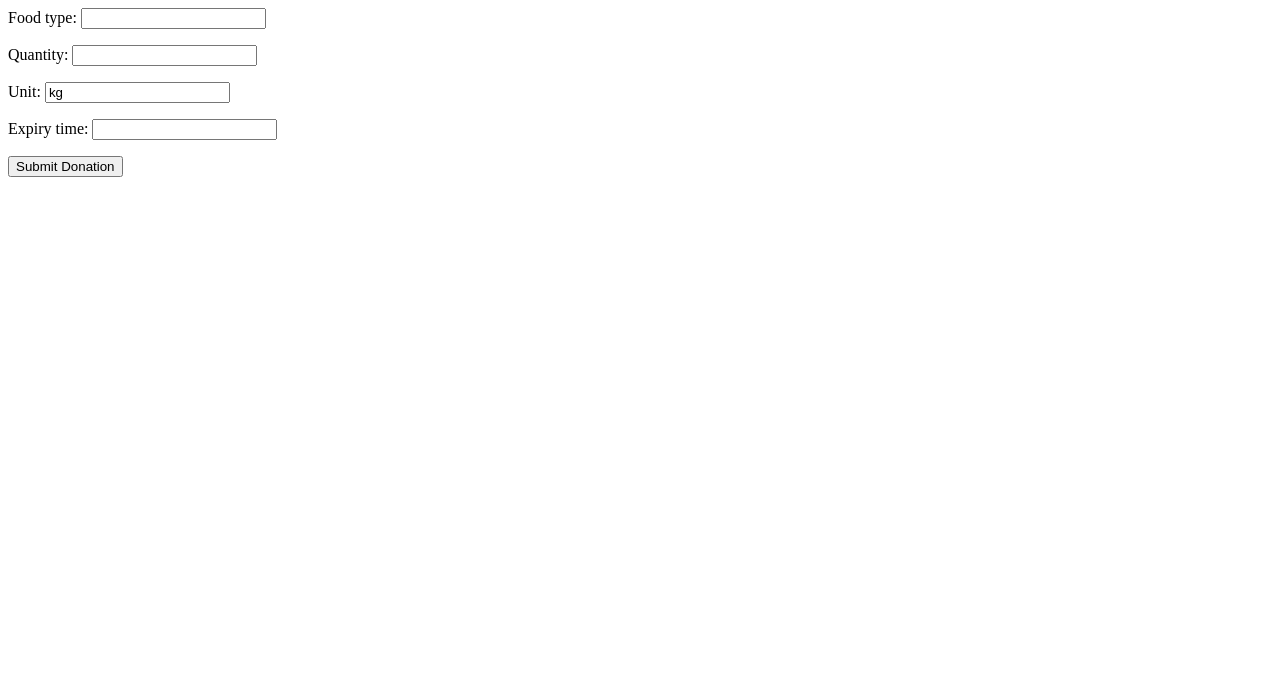
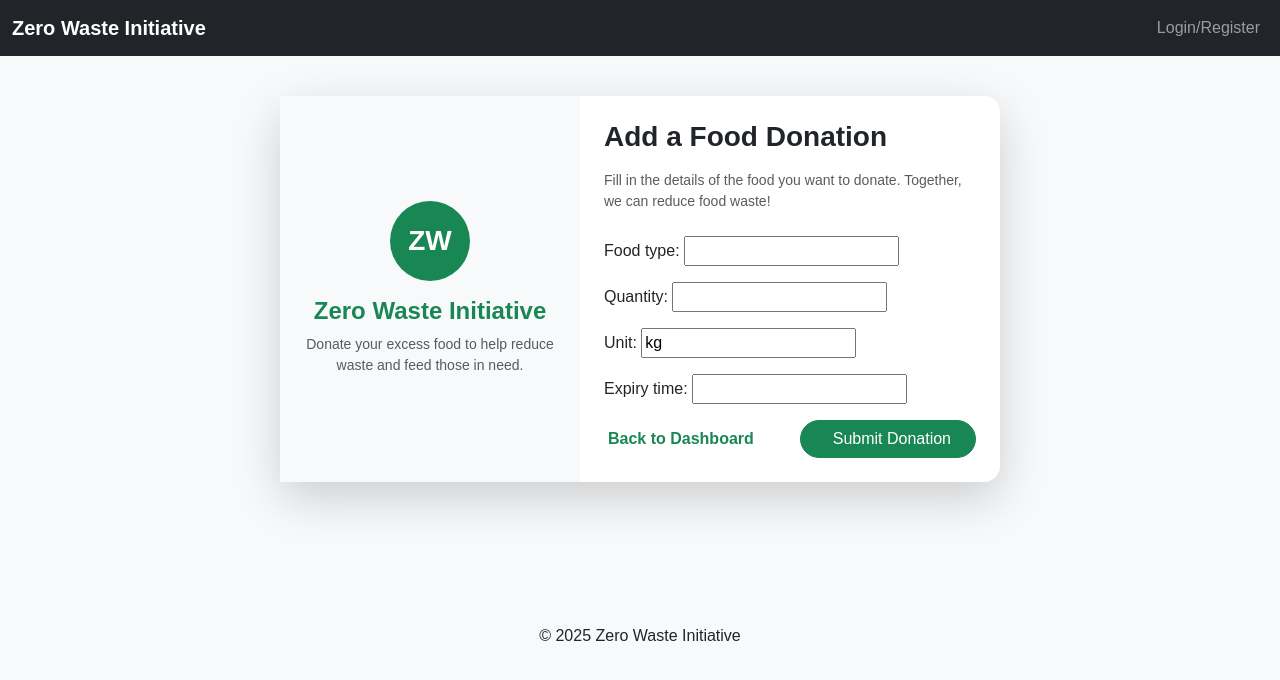
Before and after one commit to kmanivignesh/zero_waste_food_donation_system, a Django app: template templates/donors/donation_entry.html in a window 1280 px wide. Shown: the top 680 px of the page. Run offline with Django 5.2, Linux system fonts and the light colour scheme; the template is opened without the code that fills it: values that come from a table or form of the project are taken from there, others are empty.

Commit message:
fourth commit

```diff
--- a/donors/views.py
+++ b/donors/views.py
@@ -88,7 +88,7 @@ def donation_entry(request):
             return redirect('donors:dashboard')
     else:
         form = DonationEntryForm()
-    return render(request, 'donation_entry.html', {'form': form})
+    return render(request, 'donors/donation_entry.html', {'form': form})
 
 def profile(request):
     if 'donor_id' not in request.session:
--- a/templates/donors/donation_entry.html
+++ b/templates/donors/donation_entry.html
@@ -1,5 +1,52 @@
-<form method="post">
-    {% csrf_token %}
-    {{ form.as_p }}
-    <button type="submit">Submit Donation</button>
-</form>
+{% extends "base.html" %}
+{% load static %}
+
+{% block title %}Add Donation{% endblock %}
+
+{% block content %}
+<div class="container py-5">
+  <div class="row justify-content-center">
+    <div class="col-lg-8">
+
+      <div class="card shadow-lg border-0 rounded-4 animate__animated animate__fadeInUp">
+        <div class="row g-0">
+
+          <!-- Left Visual Section -->
+          <div class="col-md-5 d-flex flex-column justify-content-center align-items-center text-center bg-light p-4">
+            <div class="bg-success text-white rounded-circle d-flex align-items-center justify-content-center mb-3" style="width:80px; height:80px; font-size:28px; font-weight:700;">
+              ZW
+            </div>
+            <h4 class="fw-bold text-success">Zero Waste Initiative</h4>
+            <p class="text-muted small mb-0">
+              Donate your excess food to help reduce waste and feed those in need.
+            </p>
+          </div>
+
+          <!-- Right Form Section -->
+          <div class="col-md-7 p-4">
+            <h3 class="fw-bold mb-3">Add a Food Donation</h3>
+            <p class="text-muted small mb-4">Fill in the details of the food you want to donate. Together, we can reduce food waste!</p>
+
+            <!-- Donation form (unchanged) -->
+            <form method="post" novalidate>
+              {% csrf_token %}
+              {{ form.as_p }}
+
+              <div class="d-flex justify-content-between align-items-center mt-3">
+                <a href="{% url 'donors:dashboard' %}" class="text-decoration-none text-success fw-semibold">
+                  <i class="bi bi-arrow-left-circle me-1"></i> Back to Dashboard
+                </a>
+                <button type="submit" class="btn btn-success px-4 rounded-pill">
+                  <i class="bi bi-plus-circle me-2"></i>Submit Donation
+                </button>
+              </div>
+            </form>
+
+          </div>
+        </div>
+      </div>
+
+    </div>
+  </div>
+</div>
+{% endblock %}
```
Also changed, not shown: db.sqlite3.
